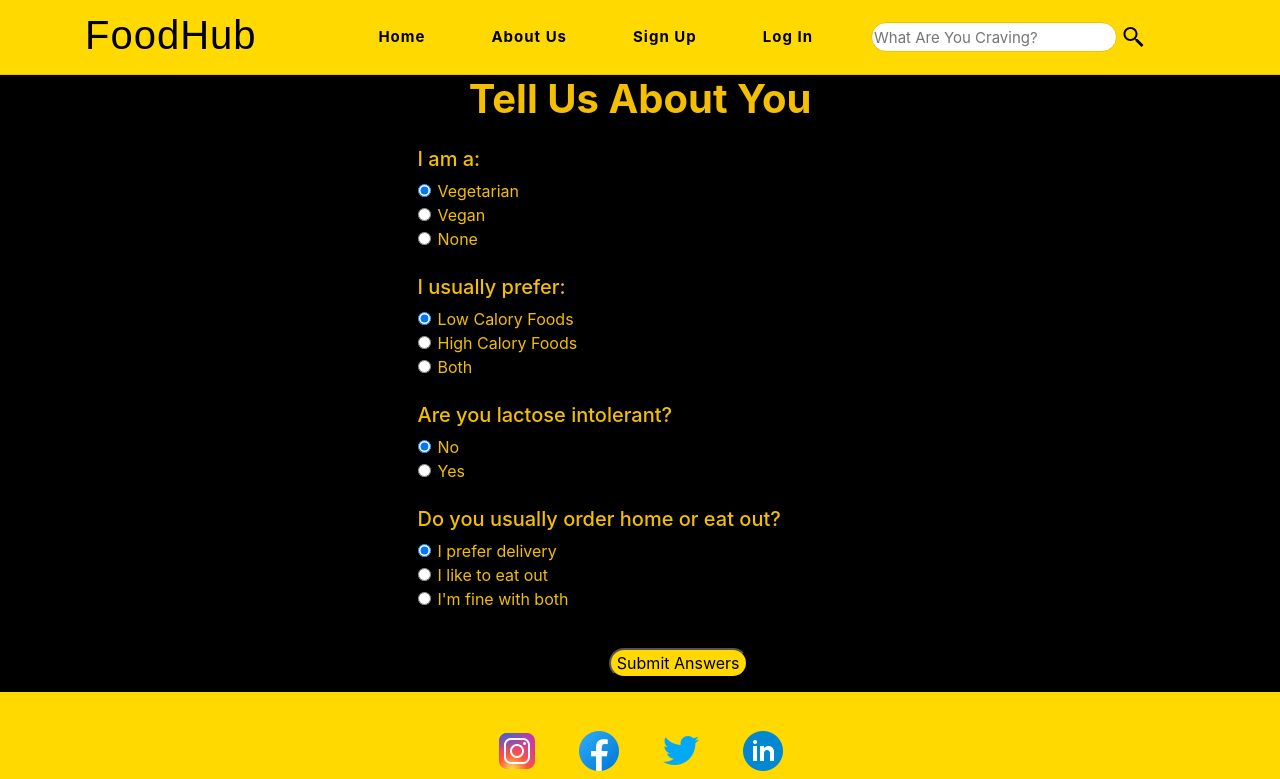
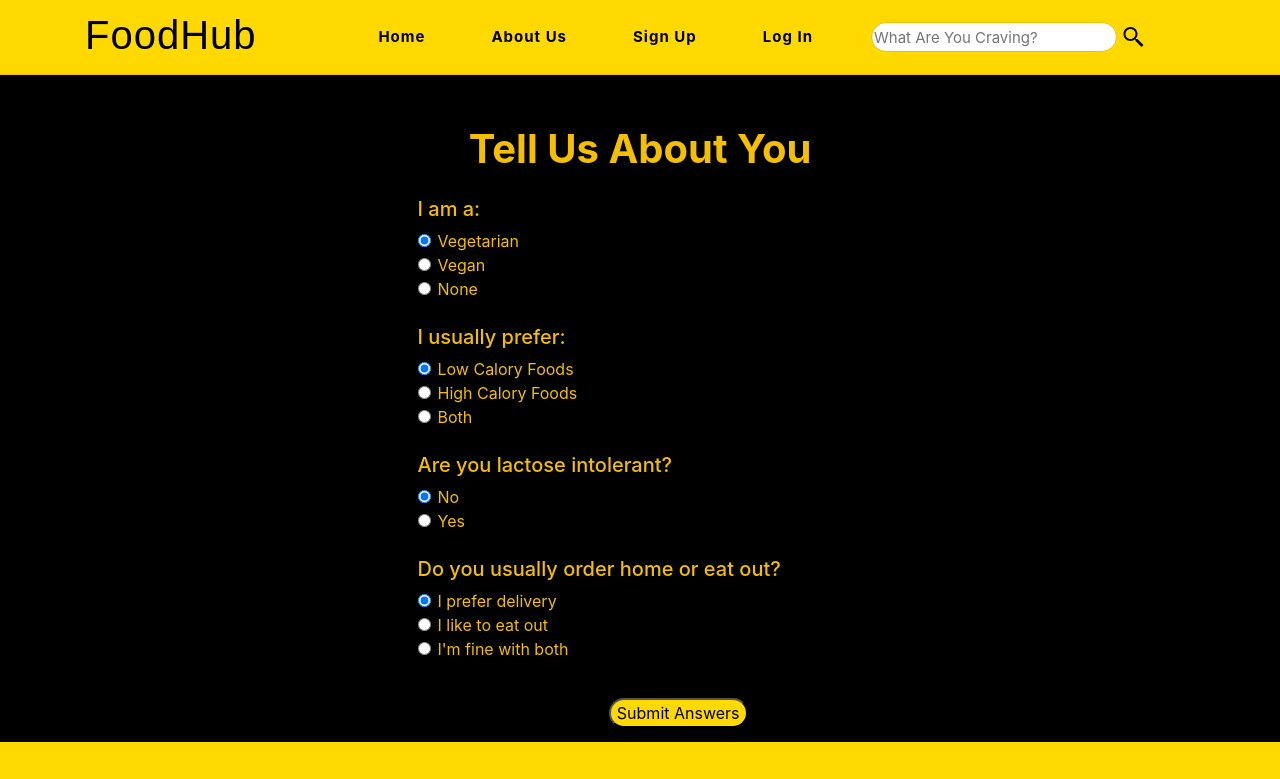
Before and after one commit to lebenebou/FoodHub, a React (Create React App) app: page /survey in a window 1280 px wide. Shown: the top 779 px of the page. Built offline with nearby package versions, Linux system fonts and the light colour scheme.

Commit message:
shwayit le3eb css

```diff
--- a/src/component/Navs/Navs.js
+++ b/src/component/Navs/Navs.js
@@ -140,7 +140,7 @@ const Navs=()=>{
                         <br/>
                         <input className="input-box" id="emi" type="email" placeholder='Email' unique />
                         <br/>
-                        <input className="input-box" id="ui" type="text" placeholder='username'/>
+                        <input className="input-box" id="ui" type="text" placeholder='Username'/>
                         <br/>
                         <input className="input-box" id="pasi" type="password" placeholder='Password'/>
                         <br/>
--- a/src/component/Survey/survey.css
+++ b/src/component/Survey/survey.css
@@ -8,6 +8,8 @@ label{
     font-weight: 700;
     color: #f3bf00;
     text-align: center;
+    padding-top: 50px;
+
 }
 h5{
     font-weight: 700;
```
